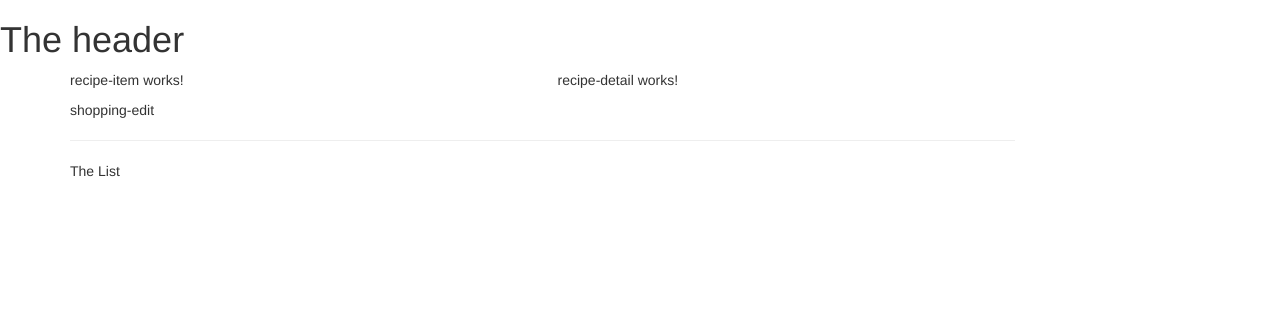
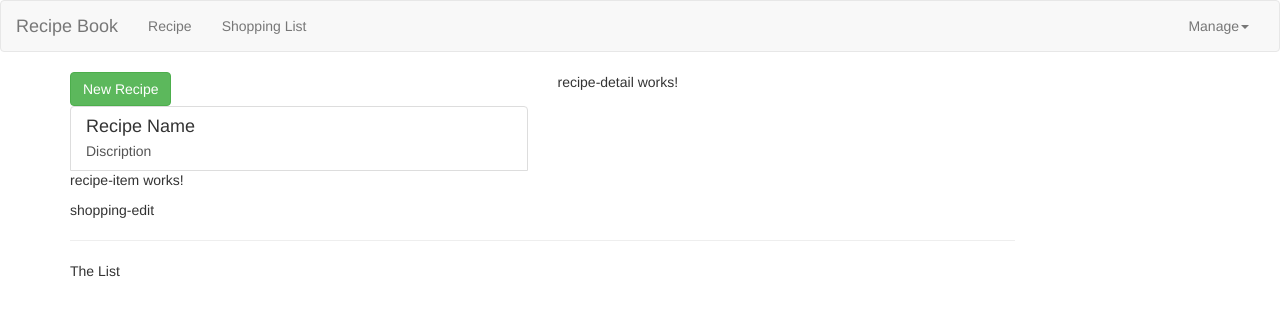
Before and after one commit to jumpingrock/shoppingAndRecipe, an Angular app: page / in a window 1280 px wide. Shown: the top 316 px of the page. Built offline with nearby package versions, Linux system fonts and the light colour scheme.

Commit message:
added header

```diff
--- a/src/app/header/header.component.html
+++ b/src/app/header/header.component.html
@@ -1 +1,22 @@
-<h1>The header</h1>
+<nav class="navbar navbar-default">
+  <div class="container-fluid">
+    <div class="navbar-header">
+      <a href="#" class="navbar-brand">Recipe Book</a>
+    </div>
+    <div class="collapse navbar-collapse" >
+      <ul class="nav navbar-nav">
+        <li><a href="#">Recipe</a></li>
+        <li><a href="#">Shopping List</a></li>
+      </ul>
+      <ul class="nav navbar-nav navbar-right">
+        <li class="dropdown">
+          <a href="#" class="dropdown-toggle">Manage<span class="caret"></span></a>
+          <ul class="dropdown-menu">
+            <li><a href="#">Save Data</a></li>
+            <li><a href="#">Fetch Data</a></li>
+          </ul>
+        </li>
+      </ul>
+    </div>
+  </div>
+</nav>
--- a/src/app/recipes/recipe-list/recipe-list.component.html
+++ b/src/app/recipes/recipe-list/recipe-list.component.html
@@ -1 +1,19 @@
-<app-recipe-item></app-recipe-item>
+<div class="row">
+  <div class="col-xs-12">
+    <button class="btn btn-success">New Recipe</button>
+  </div>
+</div>
+<div class="row">
+    <div class="col-xs-12">
+      <a href="#" class="list-group-item clearfix">
+        <div class="pull-left">
+          <h4 class="list-group-item-heading">Recipe Name</h4>
+          <p class="list-group-item-text">Discription</p>
+        </div>
+        <span class="pull-right">
+          <img src="" alt="" class="img-responsive" style="max-height: 50px;">
+        </span>
+      </a>
+      <app-recipe-item></app-recipe-item>
+    </div>
+  </div>
--- a/src/app/recipes/recipe-list/recipe-list.component.ts
+++ b/src/app/recipes/recipe-list/recipe-list.component.ts
@@ -1,4 +1,5 @@
 import { Component, OnInit } from '@angular/core';
+import { Recipe } from '../recipe.model'
 
 @Component({
   selector: 'app-recipe-list',
@@ -6,6 +7,8 @@ import { Component, OnInit } from '@angular/core';
   styleUrls: ['./recipe-list.component.css']
 })
 export class RecipeListComponent implements OnInit {
+  receipes: Recipe[] = [new Recipe('A Test Recipe', 'This is a test', 'https://i1.wp.com/ohmyveggies.com/wp-content/uploads/2013/02/how_to_make_mushroom_stock.jpg')];
+
 
   constructor() { }
 
--- /dev/null
+++ b/src/app/recipes/recipe.model.ts
@@ -0,0 +1,11 @@
+export class Recipe{
+  public name: string;
+  public discription: string;
+  public imagePath: string;
+
+  constructor(name: string, desc: string, imagePath: string) {
+    this.name = name;
+    this.discription = desc;
+    this.imagePath = imagePath;
+  }
+}
```
